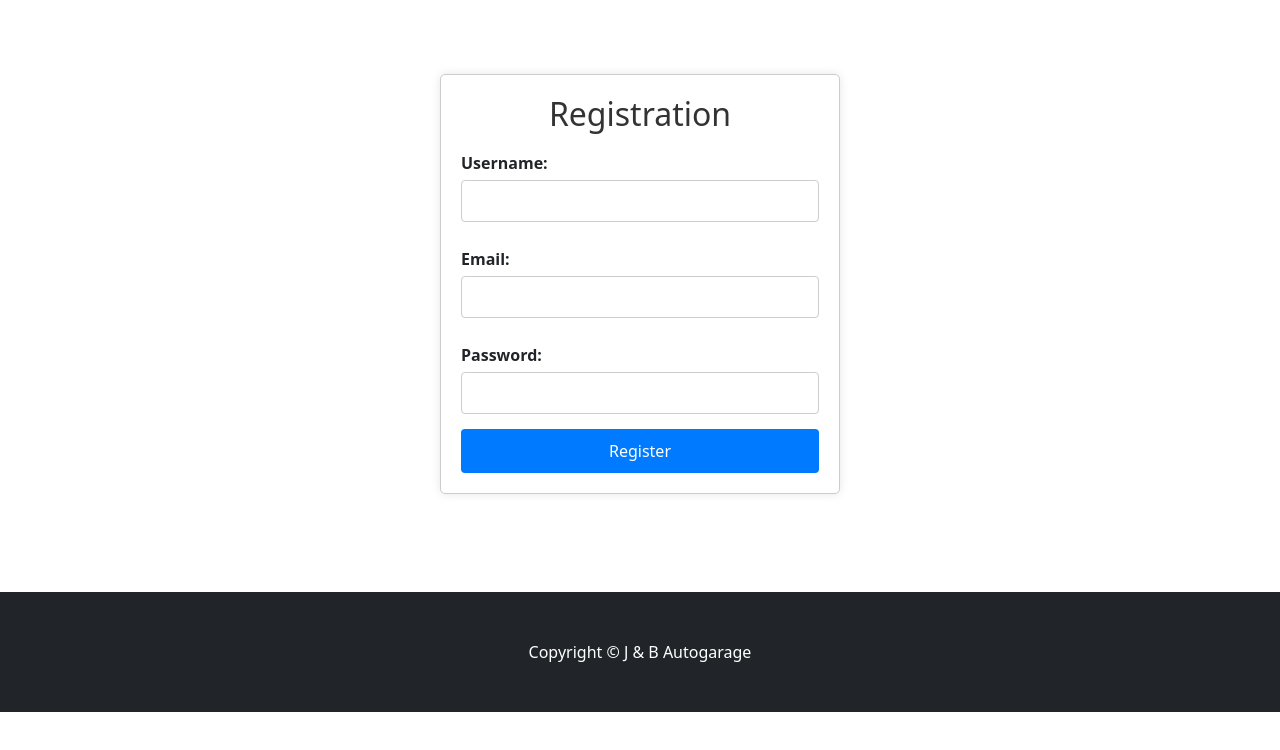
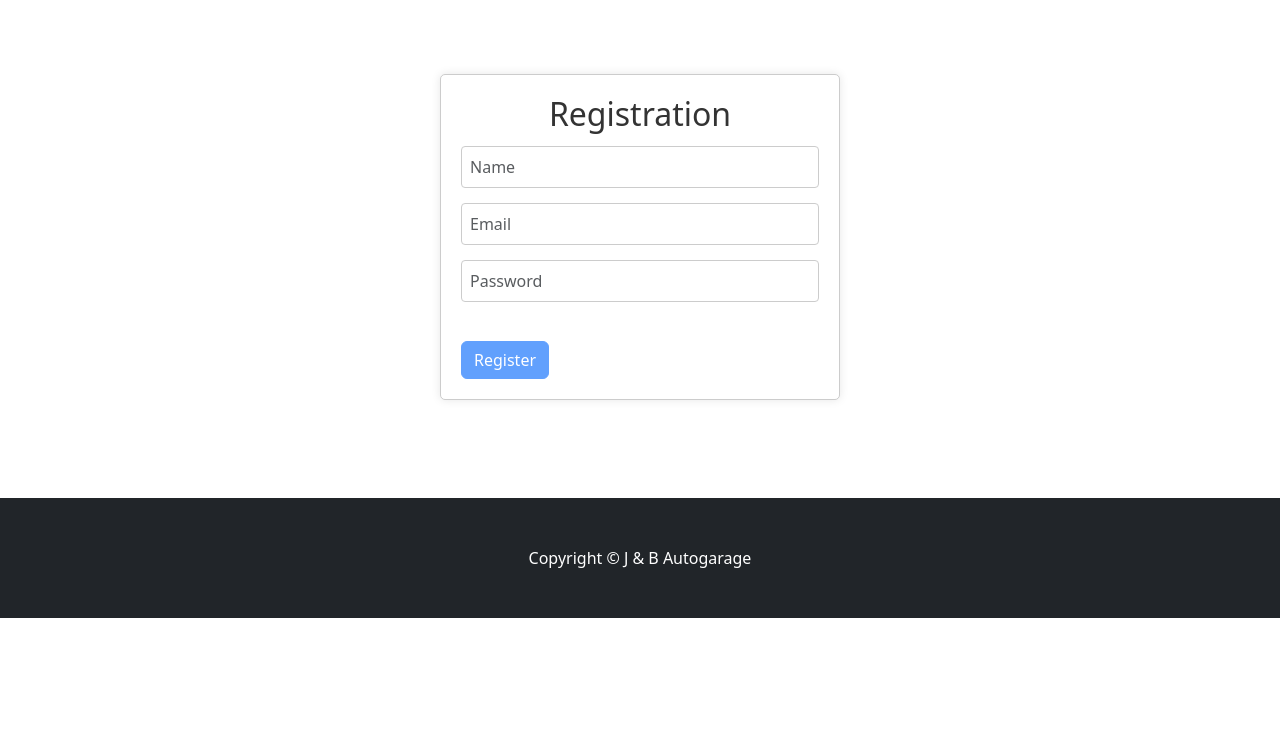
Before and after one commit to sharanmack/xcars, an Angular app: page /register in a window 1280 px wide. Shown: the top 750 px of the page. Built offline with nearby package versions, Linux system fonts and the light colour scheme.

Commit message:
Login API / Registration API

```diff
--- a/src/app/login/login.component.html
+++ b/src/app/login/login.component.html
@@ -98,7 +98,7 @@
 
             <div class ="button" >
 
-                <button class="btn btn-primary" type="submit" [disabled]="f.invalid" (click)="login(f)" id="butt">  Log in   </button>
+                <button class="btn btn-primary" type="submit" [disabled]="f.invalid"  id="butt">  Log in   </button>
 
             </div>
 
--- a/src/app/login/login.component.ts
+++ b/src/app/login/login.component.ts
@@ -1,51 +1,47 @@
-import { Component,OnInit } from '@angular/core';
+import { Component, OnInit } from '@angular/core';
 import { Router } from '@angular/router';
 import { HttpClient } from '@angular/common/http';
-
 
 @Component({
   selector: 'app-login',
   templateUrl: './login.component.html',
   styleUrls: ['./login.component.css']
 })
-export class LoginComponent {
+export class LoginComponent implements OnInit {
 
   endpoint = '/login';
   domain: string;
 
-  valid :boolean = true
+  valid: boolean = true;
 
-
-  constructor(private router: Router,private http: HttpClient) {
+  constructor(private router: Router, private http: HttpClient) {
     this.domain = "http://localhost:3000"
-   }
+  }
 
   ngOnInit(): void {}
 
-  showRegistrationForm(){}
+  showRegistrationForm() {}
 
-  login(f:any) {
-    const isAuthenticated = true;
+  login(f: any) {
     const userData = {
       phone: f.value.phone,
       pass: f.value.pass
     };
     console.log(userData);
-    this.router.navigate(['/about'])
 
-  //   this.http.post(`${this.domain},${this.endpoint}`, userData).subscribe(
-  //    (response : any) =>{
-  //     this.valid = response.userExists;
-  //     if (response.userExists){
-  //       this.router.navigate(['/about'])
-  //     }else{
-  //       console.log("USER DOES NOT EXIST")
-  //     }
-  //    },
-  //    (error) =>{
-  //     console.error('Login failed:', error);
-  //    }
-  //   )
-  // }
+    this.http.post(`${this.domain}${this.endpoint}`, userData).subscribe(
+      (response: any) => {
+        this.valid = response.userExists;
+        if (response.userExists) {
+          this.router.navigate(['/about']);
+        } else {
+          console.log("USER DOES NOT EXIST");
+        }
+      },
+      (error) => {
+        console.error('Login failed:', error);
+        alert("LOGIN FAILED")
+      }
+    );
   }
 }
--- a/src/app/register/register.component.css
+++ b/src/app/register/register.component.css
@@ -68,7 +68,7 @@
 
 
 
-  button {
+  butt {
 
     background-color: #007bff;
 
--- a/src/app/register/register.component.html
+++ b/src/app/register/register.component.html
@@ -2,28 +2,69 @@
 
     <h2>Registration</h2>
 
-    <form (ngSubmit)="onSubmit()">
+    <form #f="ngForm" (ngSubmit)="register(f)">
 
-      <label for="username">Username:</label>
-
-      <input type="text" id="username" name="username" [(ngModel)]="user.username" required>
+      <div class="box">
 
 
+        <div class="pass" >
+          <input
+            type="text"
+            id="inp"
+            placeholder="Name"
+            name="naming"
+            ngModel
+            #naming="ngModel"
+            required
+            class="form-control"
+            [ngClass]="{'is-invalid': naming.touched && naming.invalid}"
+          >
+        </div>
+        <div class="alert alert-danger custom-error" *ngIf="naming.touched && naming.invalid" id="err">
+          Name is required
+        </div>
 
-      <label for="email">Email:</label>
+            <div class="phone">
+                <input
+                  type="text"
+                  id="inp"
+                  placeholder="Email"
+                  name="phone"
+                  ngModel
+                  #phone="ngModel"
+                  required
+                  class="form-control"
+                  [ngClass]="{'is-invalid': phone.touched && phone.invalid}"
 
-      <input type="email" id="email" name="email" [(ngModel)]="user.email" required>
+                >
+              </div>
+              <div class="alert alert-danger custom-error" *ngIf="phone.touched && phone.invalid" id="err">
+                Email id is required
+              </div>
+              <div class="pass" >
+                <input
+                  type="password"
+                  id="inp"
+                  placeholder="Password"
+                  name="pass"
+                  ngModel
+                  #pass="ngModel"
+                  required
+                  class="form-control"
+                  [ngClass]="{'is-invalid': pass.touched && pass.invalid}"
+                >
+              </div>
+              <div class="alert alert-danger custom-error" *ngIf="pass.touched && pass.invalid" id="err">
+                Password is required
+              </div>
 
+        <br>
+        <div class ="button" >
+            <button class="btn btn-primary" type="submit" [disabled]="f.invalid"  id="butt">  Register   </button>
+        </div>
 
+        </div>
 
-      <label for="password">Password:</label>
-
-      <input type="password" id="password" name="password" [(ngModel)]="user.password" required>
-
-
-
-      <button type="submit">Register</button>
-
-    </form>
+       </form>
 
   </div>
--- a/src/app/register/register.component.ts
+++ b/src/app/register/register.component.ts
@@ -1,8 +1,6 @@
-import { Component } from '@angular/core';
-
+import { Component, OnInit } from '@angular/core';
 import { Router } from '@angular/router';
-
-
+import { HttpClient } from '@angular/common/http';
 
 @Component({
 
@@ -16,38 +14,33 @@ import { Router } from '@angular/router';
 
 export class RegisterComponent {
 
-  user = {
+  endpoint = '/register';
+  domain: string;
+  valid: boolean = true;
 
-    username: '',
-
-    email: '',
-
-    password: ''
-
-  };
-
-
-
-  constructor(private router: Router) {}
-
-
-
-  onSubmit() {
-
-
-
-    alert('Your data is registered');
-
-
-
-
-
-    if (confirm('Do you want to go to the Login page?')) {
-
-      this.router.navigate(['/login']);
-
-    }
-
+  constructor(private router: Router, private http: HttpClient) {
+    this.domain = "http://localhost:3000"
   }
 
+ register(f:any){
+  const userData = {
+    phone: f.value.phone,
+    pass: f.value.pass,
+    naming : f.value.naming
+  };
+  console.log(userData);
+
+  this.http.post(`${this.domain}${this.endpoint}`, userData).subscribe(
+    (response: any) => {
+      alert("Your Data Is Registered")
+      if (confirm("Do you want to want to go to login page")){
+        this.router.navigate(['/login'])
+      }
+     console.log(response.message)
+    },
+    (error) => {
+      console.error('ERROR', error);
+    }
+  );
 }
+ }
```
